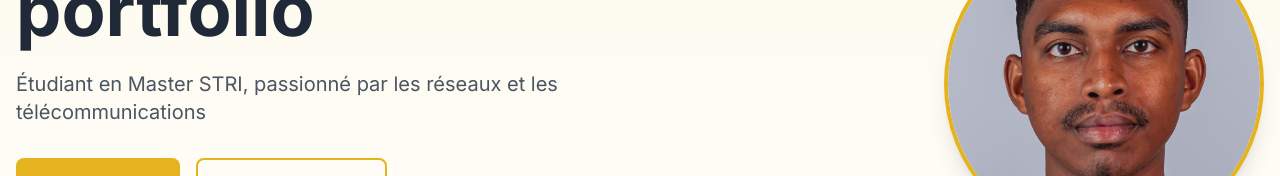
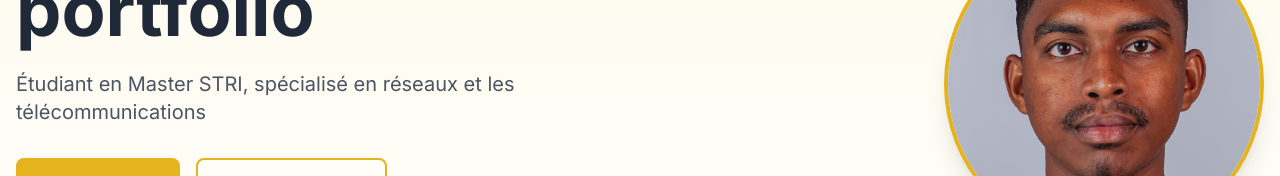
Before and after one commit to Gaillor/portfolio-pro, a React (Vite) app: page / in a window 1280 px wide. Shown: the part 316-492 px from the top of the page. Built offline with nearby package versions, Linux system fonts and the light colour scheme.

Commit message:
update to activate vercel

```diff
--- a/src/components/sections/Hero.tsx
+++ b/src/components/sections/Hero.tsx
@@ -12,7 +12,7 @@ const Hero = () => {
               <span className="text-paddy-500">Bienvenue</span> sur mon portfolio
             </h1>
             <p className="text-xl text-gray-600 mb-8 max-w-2xl">
-              Étudiant en Master STRI, passionné par les réseaux et les télécommunications
+              Étudiant en Master STRI, spécialisé en réseaux et les télécommunications
             </p>
             <div className="flex flex-wrap justify-center md:justify-start gap-4">
               <a
```
